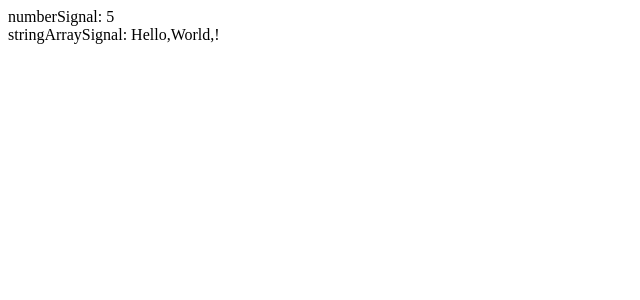
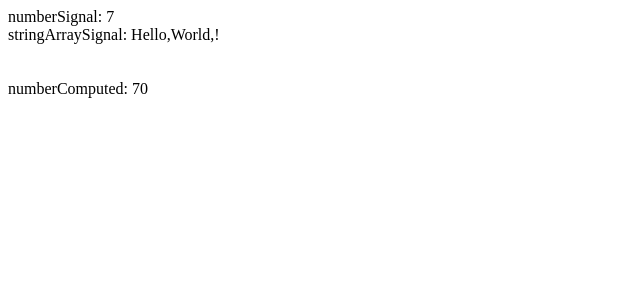
Before and after one commit to eliJaimes/AngularBootCampExercisePart5, an Angular app: page / in a window 1280 px wide. Shown: the top 300 px of the page, without its empty margins (0-640 px from the left). Built offline with nearby package versions, Linux system fonts and the light colour scheme.

Commit message:
Create a computed signal

```diff
--- a/src/app/app.component.html
+++ b/src/app/app.component.html
@@ -4,4 +4,7 @@
 	<!-- You render a signal by reading it's value with '()' at the end -->
 	<div>numberSignal: {{ numberSignal() }}</div>
 	<div>stringArraySignal: {{ stringArraySignal() }}</div>
+	<br /><br />
+	<!-- You render a computed signal by reading it's value with '()' at the end -->
+	<div>numberComputed: {{ numberComputed() }}</div>
 </div>
--- a/src/app/app.component.ts
+++ b/src/app/app.component.ts
@@ -1,6 +1,13 @@
 /* ••[1]••••••••••••••••••••••••• app.component.ts •••••••••••••••••••••••••••••• */
 
-import { Component, WritableSignal, signal } from '@angular/core';
+import {
+	Component,
+	OnInit,
+	Signal,
+	WritableSignal,
+	computed,
+	signal,
+} from '@angular/core';
 
 @Component({
 	imports: [],
@@ -9,7 +16,7 @@ import { Component, WritableSignal, signal } from '@angular/core';
 	styleUrl: './app.component.scss',
 	templateUrl: './app.component.html',
 })
-export class AppComponent {
+export class AppComponent implements OnInit {
 	// This is how you define a signal
 	public readonly numberSignal: WritableSignal<number> = signal(5);
 
@@ -18,4 +25,19 @@ export class AppComponent {
 		'World',
 		'!',
 	]);
+
+	// This is how you define a computed signal
+	public readonly numberComputed: Signal<number> = computed<number>(
+		(): number => this.numberSignal() * 10,
+	);
+
+	public ngOnInit(): void {
+		setTimeout((): void => {
+			console.log('%c\nSet timeout complete', 'color: SpringGreen');
+			console.log(
+				'Update numberSignal value, this automatically update numberComputed',
+			);
+			this.numberSignal.set(7);
+		}, 3000);
+	}
 }
```
